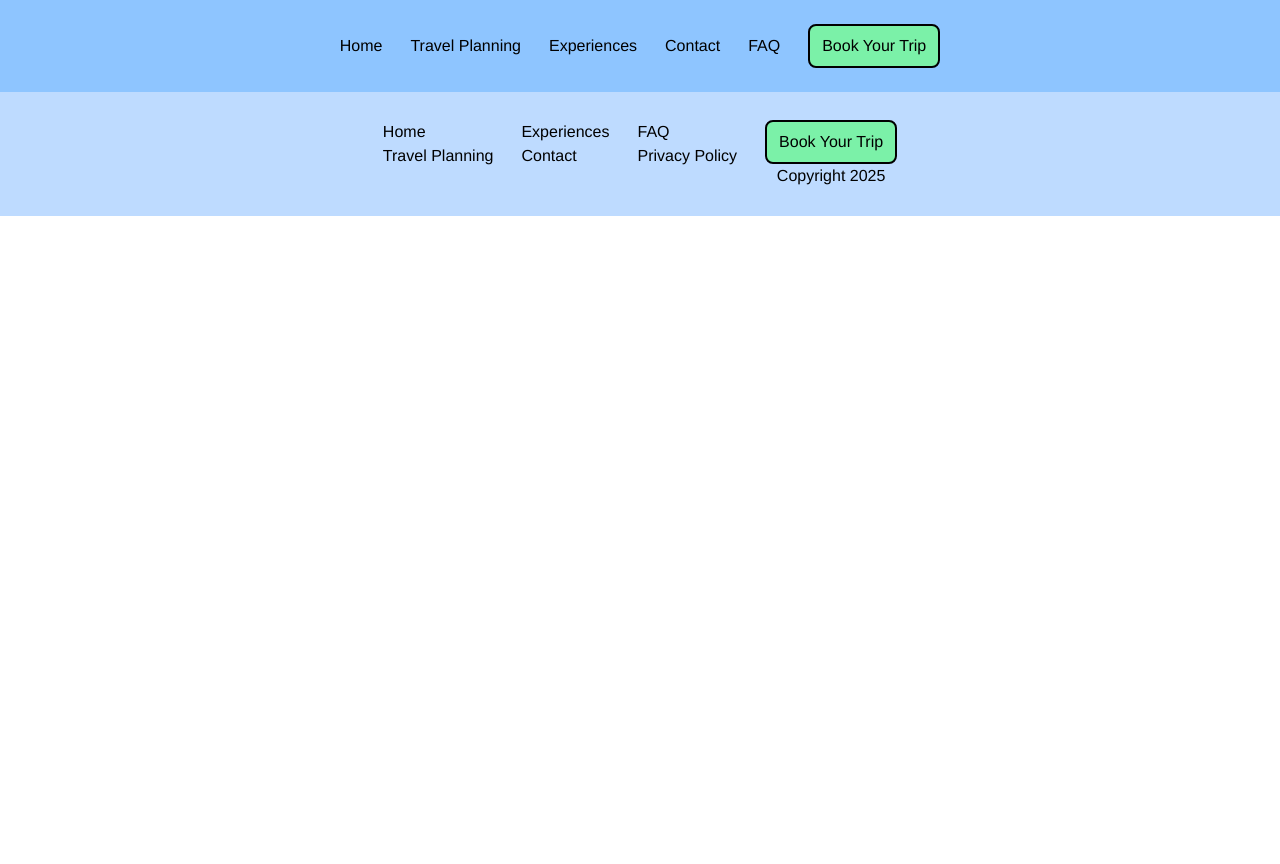
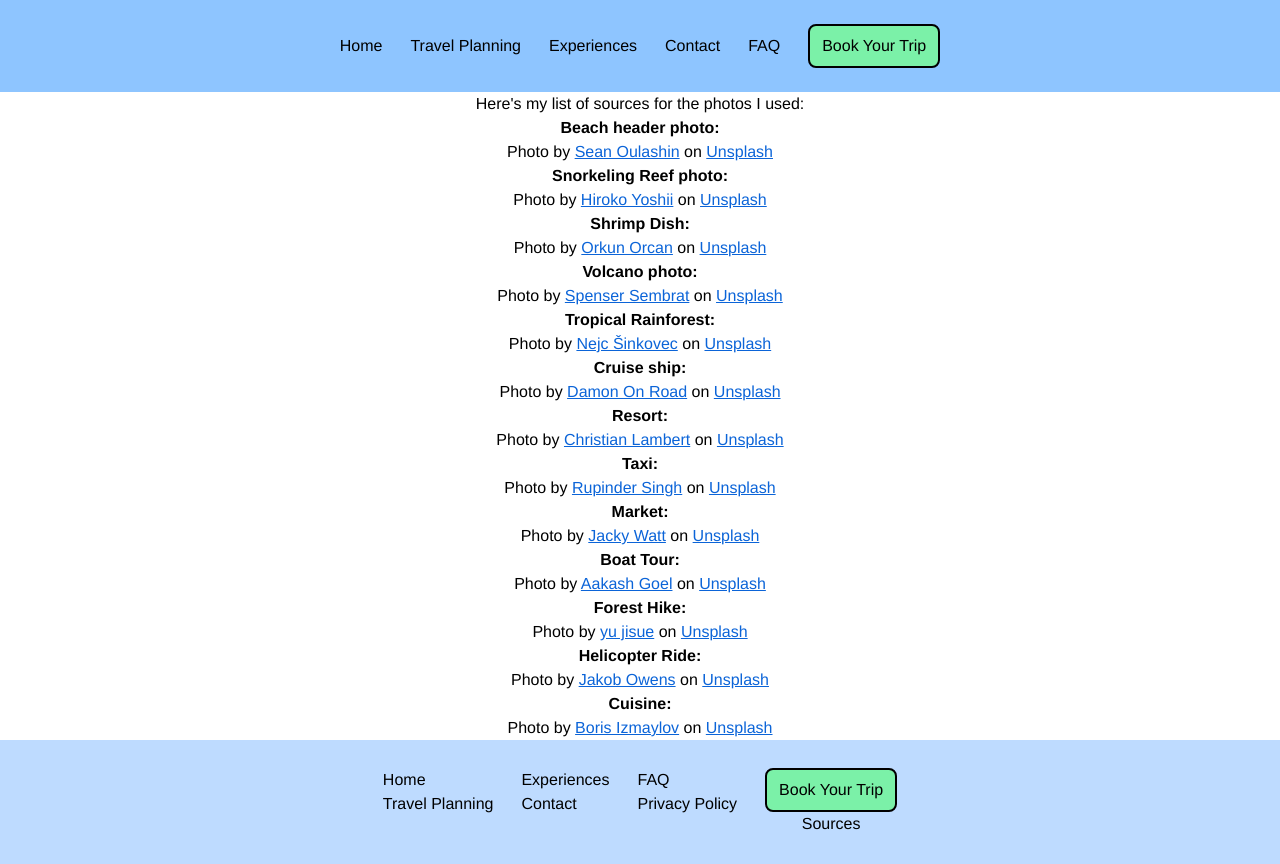
Before and after one commit to ks9927/ux-class-tahini, a React (Vite) app in the folder ux-class/: page /sources in a window 1280 px wide. Before the commit the page ends 800 px from the top, so only its background shows below. Built offline with nearby package versions, Linux system fonts and the light colour scheme.

Commit message:
added sources

```diff
--- a/ux-class/src/App.jsx
+++ b/ux-class/src/App.jsx
@@ -10,6 +10,7 @@ import Booking from './Pages/Booking'
 import Navbar from './Components/Navbar';
 import Layout from './Components/Layout';
 import Footer from './Components/Footer';
+import Sources from './Pages/Sources';
 
 function App() {
   return (
@@ -23,6 +24,7 @@ function App() {
           <Route path="contact" element={<Contact />} />
           <Route path="faq" element={<FAQ />} />
           <Route path="booking" element={<Booking />} />
+           <Route path="sources" element={<Sources />} />
         </Route>
       </Routes>
       <Footer/>
--- a/ux-class/src/Components/Footer.jsx
+++ b/ux-class/src/Components/Footer.jsx
@@ -21,7 +21,7 @@ export default function Footer() {
 
             <ul>
             <li><BookBtn /></li>
-            <li className="text-center">Copyright 2025</li>
+            <li className="text-center"><Link to='/sources'>Sources</Link></li>
             </ul>
 
         </div>
--- /dev/null
+++ b/ux-class/src/Pages/Sources.css
@@ -0,0 +1,15 @@
+.sources-link {
+  color: #0b64d8; /* typical link blue */
+  text-decoration: underline;
+}
+
+/* Ensure visited links stay a distinct color if desired */
+.sources-link:visited {
+  color: #5a3fb1;
+}
+
+/* Optional hover state */
+.sources-link:hover {
+  color: #084aba;
+  text-decoration: underline;
+}
--- /dev/null
+++ b/ux-class/src/Pages/Sources.jsx
@@ -0,0 +1,47 @@
+import "./Sources.css";
+
+export default function Sources() {
+    return(
+        <div className="text-center">
+            <h2>Here's my list of sources for the photos I used:</h2>
+            <p><strong>Beach header photo:</strong></p>
+            <p>Photo by <a className="sources-link" href="https://unsplash.com/@oulashin?utm_content=creditCopyText&utm_medium=referral&utm_source=unsplash" target="_blank" rel="noopener noreferrer">Sean Oulashin</a> on <a className="sources-link" href="https://unsplash.com/photos/seashore-during-golden-hour-KMn4VEeEPR8?utm_content=creditCopyText&utm_medium=referral&utm_source=unsplash" target="_blank" rel="noopener noreferrer">Unsplash</a></p>
+
+            <p><strong>Snorkeling Reef photo:</strong></p>
+            <p>Photo by <a className="sources-link" href="https://unsplash.com/@hiro0718?utm_content=creditCopyText&utm_medium=referral&utm_source=unsplash" target="_blank" rel="noopener noreferrer">Hiroko Yoshii</a> on <a className="sources-link" href="https://unsplash.com/photos/school-of-fish-in-body-of-water-9y7y26C-l4Y?utm_content=creditCopyText&utm_medium=referral&utm_source=unsplash" target="_blank" rel="noopener noreferrer">Unsplash</a></p>
+
+            <p><strong>Shrimp Dish:</strong></p>
+            <p>Photo by <a className="sources-link" href="https://unsplash.com/@orkunorcan?utm_content=creditCopyText&utm_medium=referral&utm_source=unsplash" target="_blank" rel="noopener noreferrer">Orkun Orcan</a> on <a className="sources-link" href="https://unsplash.com/photos/a-white-plate-topped-with-noodles-and-vegetables-l0GFM3y8qh4?utm_content=creditCopyText&utm_medium=referral&utm_source=unsplash" target="_blank" rel="noopener noreferrer">Unsplash</a></p>
+
+            <p><strong>Volcano photo:</strong></p>
+            <p>Photo by <a className="sources-link" href="https://unsplash.com/@spensersembrat?utm_content=creditCopyText&utm_medium=referral&utm_source=unsplash" target="_blank" rel="noopener noreferrer">Spenser Sembrat</a> on <a className="sources-link" href="https://unsplash.com/photos/a-mountain-covered-in-clouds-in-the-distance-foaoqfc8kBA?utm_content=creditCopyText&utm_medium=referral&utm_source=unsplash" target="_blank" rel="noopener noreferrer">Unsplash</a></p>
+
+            <p><strong>Tropical Rainforest:</strong></p>
+            <p>Photo by <a className="sources-link" href="https://unsplash.com/@ierihetsu?utm_content=creditCopyText&utm_medium=referral&utm_source=unsplash" target="_blank" rel="noopener noreferrer">Nejc Šinkovec</a> on <a className="sources-link" href="https://unsplash.com/photos/a-small-waterfall-in-the-middle-of-a-forest-oqNi-GdwZXc?utm_content=creditCopyText&utm_medium=referral&utm_source=unsplash" target="_blank" rel="noopener noreferrer">Unsplash</a></p>
+
+            <p><strong>Cruise ship:</strong></p>
+            <p>Photo by <a className="sources-link" href="https://unsplash.com/@damononroad?utm_content=creditCopyText&utm_medium=referral&utm_source=unsplash" target="_blank" rel="noopener noreferrer">Damon On Road</a> on <a className="sources-link" href="https://unsplash.com/photos/white-and-blue-cruise-ship-on-sea-shore-during-daytime--S8bmeqdHXM?utm_content=creditCopyText&utm_medium=referral&utm_source=unsplash" target="_blank" rel="noopener noreferrer">Unsplash</a></p>
+
+            <p><strong>Resort:</strong></p>
+            <p>Photo by <a className="sources-link" href="https://unsplash.com/@_christianlambert?utm_content=creditCopyText&utm_medium=referral&utm_source=unsplash" target="_blank" rel="noopener noreferrer">Christian Lambert</a> on <a className="sources-link" href="https://unsplash.com/photos/outdoor-fountain-in-front-of-building-during-daytime-2SHTCHX0TK8?utm_content=creditCopyText&utm_medium=referral&utm_source=unsplash" target="_blank" rel="noopener noreferrer">Unsplash</a></p>
+
+            <p><strong>Taxi:</strong></p>
+            <p>Photo by <a className="sources-link" href="https://unsplash.com/@singhrupinder?utm_content=creditCopyText&utm_medium=referral&utm_source=unsplash" target="_blank" rel="noopener noreferrer">Rupinder Singh</a> on <a className="sources-link" href="https://unsplash.com/photos/a-yellow-taxi-cab-parked-on-the-side-of-the-road-xdYZ_SwrgQo?utm_content=creditCopyText&utm_medium=referral&utm_source=unsplash" target="_blank" rel="noopener noreferrer">Unsplash</a></p>
+
+            <p><strong>Market:</strong></p>
+            <p>Photo by <a className="sources-link" href="https://unsplash.com/@jackywatt?utm_content=creditCopyText&utm_medium=referral&utm_source=unsplash" target="_blank" rel="noopener noreferrer">Jacky Watt</a> on <a className="sources-link" href="https://unsplash.com/photos/assorted-fruits-and-vegetables-phYUWMJr-_4?utm_content=creditCopyText&utm_medium=referral&utm_source=unsplash" target="_blank" rel="noopener noreferrer">Unsplash</a></p>
+
+            <p><strong>Boat Tour:</strong></p>
+            <p>Photo by <a className="sources-link" href="https://unsplash.com/@ohaakash?utm_content=creditCopyText&utm_medium=referral&utm_source=unsplash" target="_blank" rel="noopener noreferrer">Aakash Goel</a> on <a className="sources-link" href="https://unsplash.com/photos/a-small-boat-in-the-middle-of-the-ocean-JlGdebAmAe4?utm_content=creditCopyText&utm_medium=referral&utm_source=unsplash" target="_blank" rel="noopener noreferrer">Unsplash</a></p>
+
+            <p><strong>Forest Hike:</strong></p>
+            <p>Photo by <a className="sources-link" href="https://unsplash.com/@patty_yu7?utm_content=creditCopyText&utm_medium=referral&utm_source=unsplash" target="_blank" rel="noopener noreferrer">yu jisue</a> on <a className="sources-link" href="https://unsplash.com/photos/a-wooden-bridge-in-the-middle-of-a-forest-JZybR9mBLkg?utm_content=creditCopyText&utm_medium=referral&utm_source=unsplash" target="_blank" rel="noopener noreferrer">Unsplash</a></p>
+
+            <p><strong>Helicopter Ride:</strong></p>
+            <p>Photo by <a className="sources-link" href="https://unsplash.com/@jakobowens1?utm_content=creditCopyText&utm_medium=referral&utm_source=unsplash" target="_blank" rel="noopener noreferrer">Jakob Owens</a> on <a className="sources-link" href="https://unsplash.com/photos/person-in-aircraft-and-looking-down-9v_xYRu_laY?utm_content=creditCopyText&utm_medium=referral&utm_source=unsplash" target="_blank" rel="noopener noreferrer">Unsplash</a></p>
+
+            <p><strong>Cuisine:</strong></p>
+            <p>Photo by <a className="sources-link" href="https://unsplash.com/@borisizmaylov?utm_content=creditCopyText&utm_medium=referral&utm_source=unsplash" target="_blank" rel="noopener noreferrer">Boris Izmaylov</a> on <a className="sources-link" href="https://unsplash.com/photos/steaming-dumplings-are-being-served-with-tongs-ptUBOI5QouA?utm_content=creditCopyText&utm_medium=referral&utm_source=unsplash" target="_blank" rel="noopener noreferrer">Unsplash</a></p>
+        </div>
+    )
+}
```
